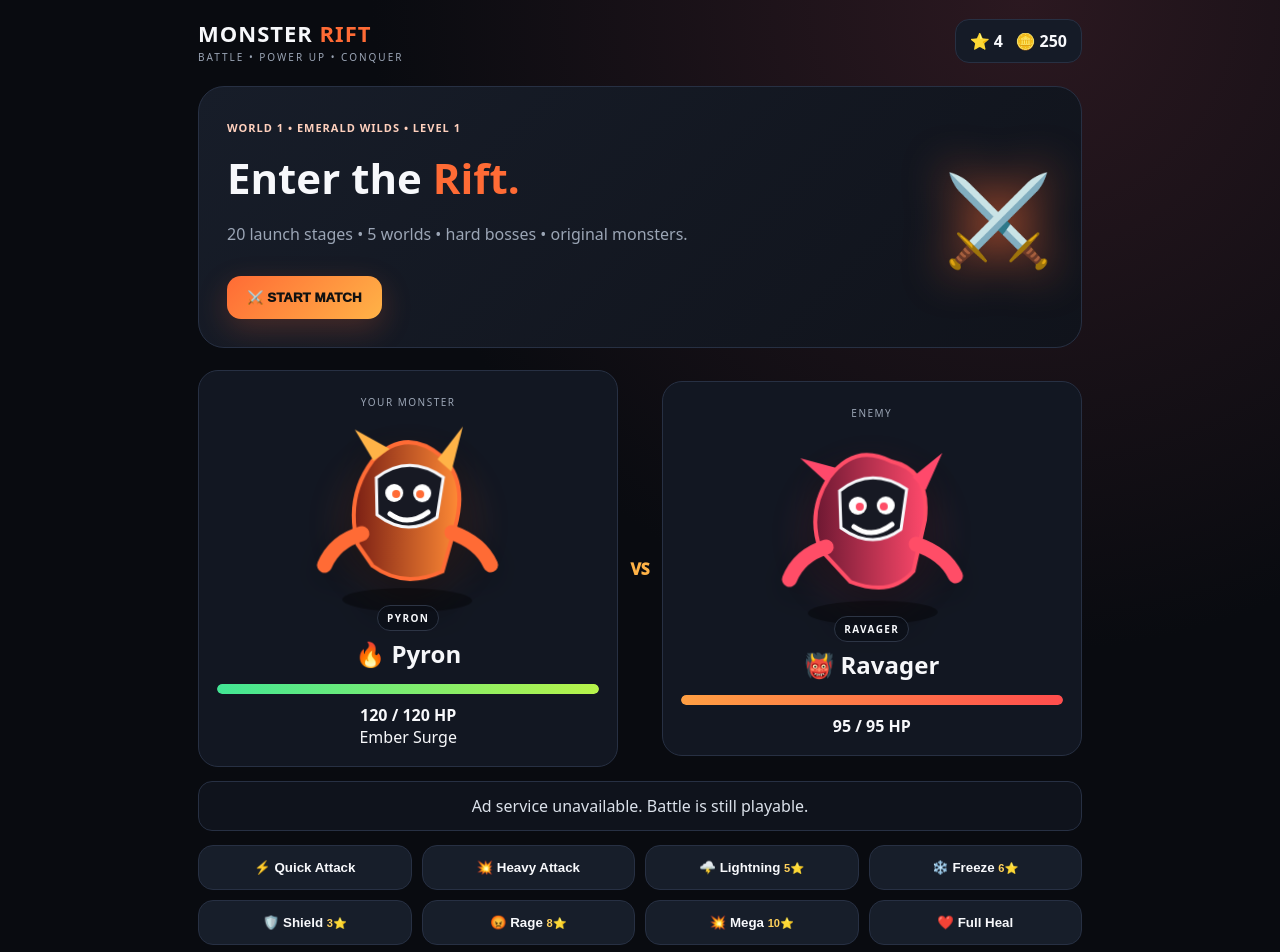
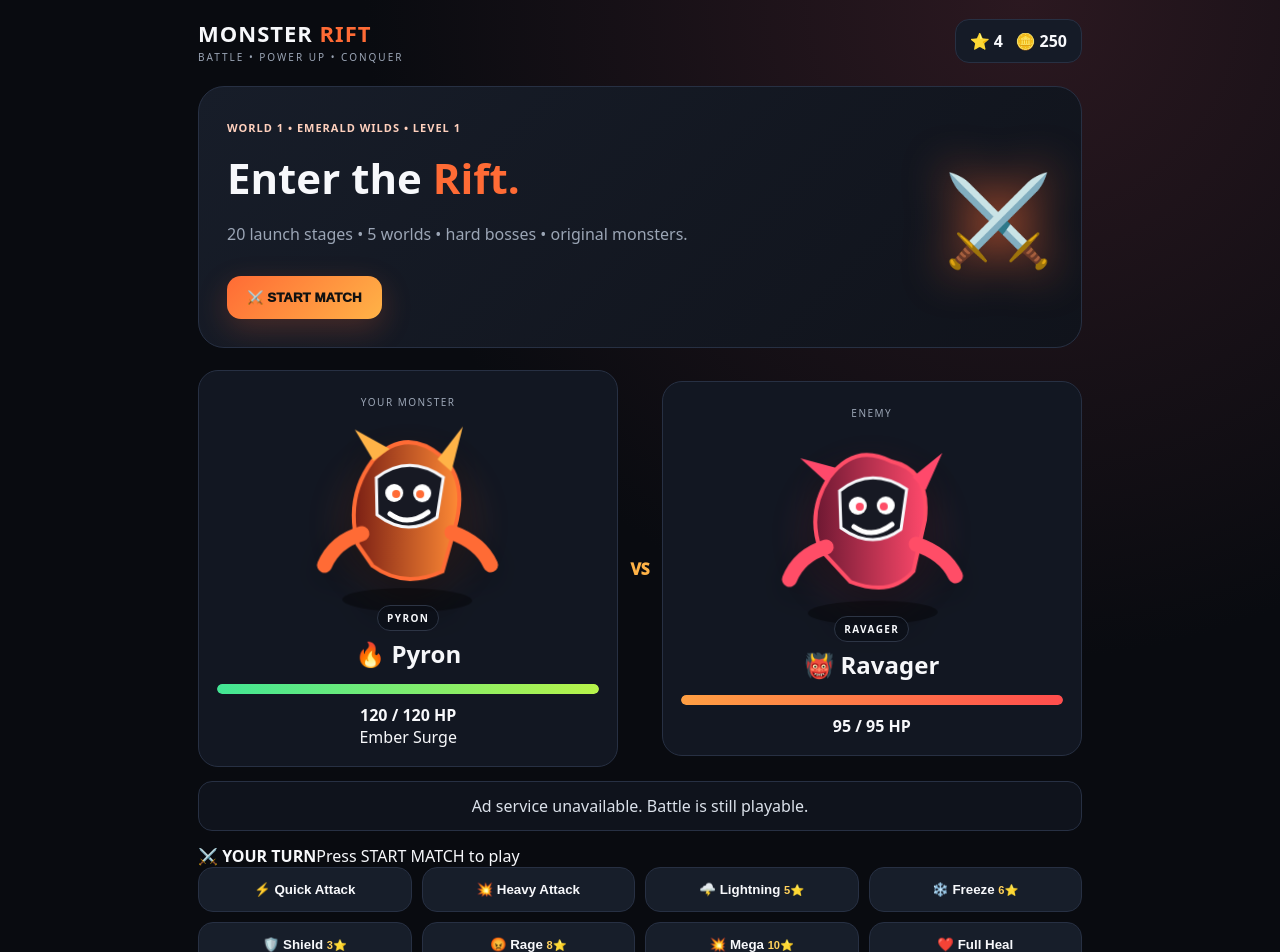
Before and after one commit to Manojpatil7711/monster-rift, a Next.js app: page / in a window 1280 px wide. Shown: the top 952 px of the page. Built offline with nearby package versions, Linux system fonts and the light colour scheme.

Commit message:
Improve battle play controls and states

```diff
--- a/app/page.tsx
+++ b/app/page.tsx
@@ -38,8 +38,8 @@ const world=Math.floor((Math.min(s.level,20)-1)/4)+1,progress=(s.xp%200)/2;
 return <main><header><div><div className="brand">MONSTER <b>RIFT</b></div><div className="tag">BATTLE • POWER UP • CONQUER</div></div><div className="stats">⭐ {s.stars} &nbsp; 🪙 {s.coins}</div></header>
 <section className="hero"><div><span className="pill">WORLD {world} • {stage.world.toUpperCase()} • LEVEL {Math.min(s.level,20)}</span><h1>Enter the <em>Rift.</em></h1><p>{user?"Welcome, "+user+". ":""}20 launch stages • 5 worlds • hard bosses • original monsters.</p><button type="button" className="primary enter-rift" onClick={startMatch}>⚔️ {matchStarted?"MATCH ACTIVE • FIGHT!":"START MATCH"}</button></div><div className="orb">⚔️</div></section>
 {done?<section className="complete card"><div className="boss-mark">👑</div><h2>RIFT CONQUERED</h2><p>You cleared every launch stage.</p><button className="primary" onClick={reset}>Restart Run</button></section>:<><section id="battle-arena" className="battle"><div className="card fighter-card"><span>YOUR MONSTER</span><Character kind={m.name}/><h2>{m.emoji} {m.name}</h2><div className="bar"><i style={{width:(s.hp/m.max*100)+"%"}}/></div><b>{s.hp} / {m.max} HP</b><div className="skill">{m.skill}</div></div><div className="vs">VS</div><div className={"card fighter-card "+(stage.boss?"boss":"")}><span>{stage.boss?"👑 BOSS":"ENEMY"}</span><Character kind={stage.enemy} enemy boss={stage.boss}/><h2>{stage.emoji} {stage.enemy}</h2><div className="bar enemybar"><i style={{width:(eh/stage.hp*100)+"%"}}/></div><b>{eh} / {stage.hp} HP</b></div></section>
-<div className="log">{log}</div><section className="moves">
-<button onClick={()=>hit(m.power,"⚡ Quick Attack")}>⚡ Quick Attack</button><button onClick={()=>hit(m.power+14,"💥 Heavy Attack")}>💥 Heavy Attack</button><button onClick={()=>power("🌩️ Lightning",5,m.power+45)}>🌩️ Lightning <small>5⭐</small></button><button onClick={()=>power("❄️ Freeze",6,m.power+55)}>❄️ Freeze <small>6⭐</small></button><button onClick={shield}>🛡️ Shield <small>3⭐</small></button><button onClick={()=>power("😡 Rage",8,m.power+70)}>😡 Rage <small>8⭐</small></button><button onClick={()=>power("💥 Mega",10,m.power+95)}>💥 Mega <small>10⭐</small></button><button onClick={heal}>❤️ Full Heal</button></section>
+<div className="log">{log}</div><section className="play-panel"><div className="play-head"><b>⚔️ YOUR TURN</b><span>{matchStarted?"Choose an attack":"Press START MATCH to play"}</span></div><section className="moves">
+<button disabled={!matchStarted||dead||done} onClick={()=>hit(m.power,"⚡ Quick Attack")}>⚡ Quick Attack</button><button disabled={!matchStarted||dead||done} onClick={()=>hit(m.power+14,"💥 Heavy Attack")}>💥 Heavy Attack</button><button disabled={!matchStarted||dead||done} onClick={()=>power("🌩️ Lightning",5,m.power+45)}>🌩️ Lightning <small>5⭐</small></button><button disabled={!matchStarted||dead||done} onClick={()=>power("❄️ Freeze",6,m.power+55)}>❄️ Freeze <small>6⭐</small></button><button disabled={!matchStarted||dead||done} onClick={shield}>🛡️ Shield <small>3⭐</small></button><button disabled={!matchStarted||dead||done} onClick={()=>power("😡 Rage",8,m.power+70)}>😡 Rage <small>8⭐</small></button><button disabled={!matchStarted||dead||done} onClick={()=>power("💥 Mega",10,m.power+95)}>💥 Mega <small>10⭐</small></button><button disabled={!matchStarted||dead||done} onClick={heal}>❤️ Full Heal</button></section></section>
 <section className="ad-rewards"><div><b>🎁 Free Bonus</b><span>Watch an ad to earn rewards</span></div><button disabled={rewardBusy} onClick={()=>rewarded("coins")}>📺 +100 Coins</button><button disabled={rewardBusy} onClick={()=>dead?rewarded("revive"):setLog("❤️ Revive becomes available when your monster is defeated.")}>❤️ Revive</button></section>
 <section className="progress"><div><span>RIFT XP</span><b>{s.xp} XP</b></div><div className="bar"><i style={{width:progress+"%"}}/></div></section>
 <section className="bottom"><div>Stage <strong>{s.level}</strong>/20 • Wins <strong>{s.wins}</strong></div><div className="tabs"><button onClick={swap}>👾 Monster</button><button onClick={()=>setLog("⭐ Powers: Lightning • Freeze • Shield • Rage • Mega.")}>⭐ Powers</button><button onClick={()=>{const url=window.location.href;const share=`https://t.me/share/url?url=${encodeURIComponent(url)}&text=${encodeURIComponent("⚔️ I am playing Monster Rift! Can you beat my stage?")}`;window.open(share,"_blank","noopener,noreferrer");}}>📤 Share</button><button onClick={()=>setLog("🏆 Global leaderboard is planned for the server-validation phase.")}>🏆 Rank</button><button onClick={reset}>↻ Reset</button></div></section></>}</main>}
```
